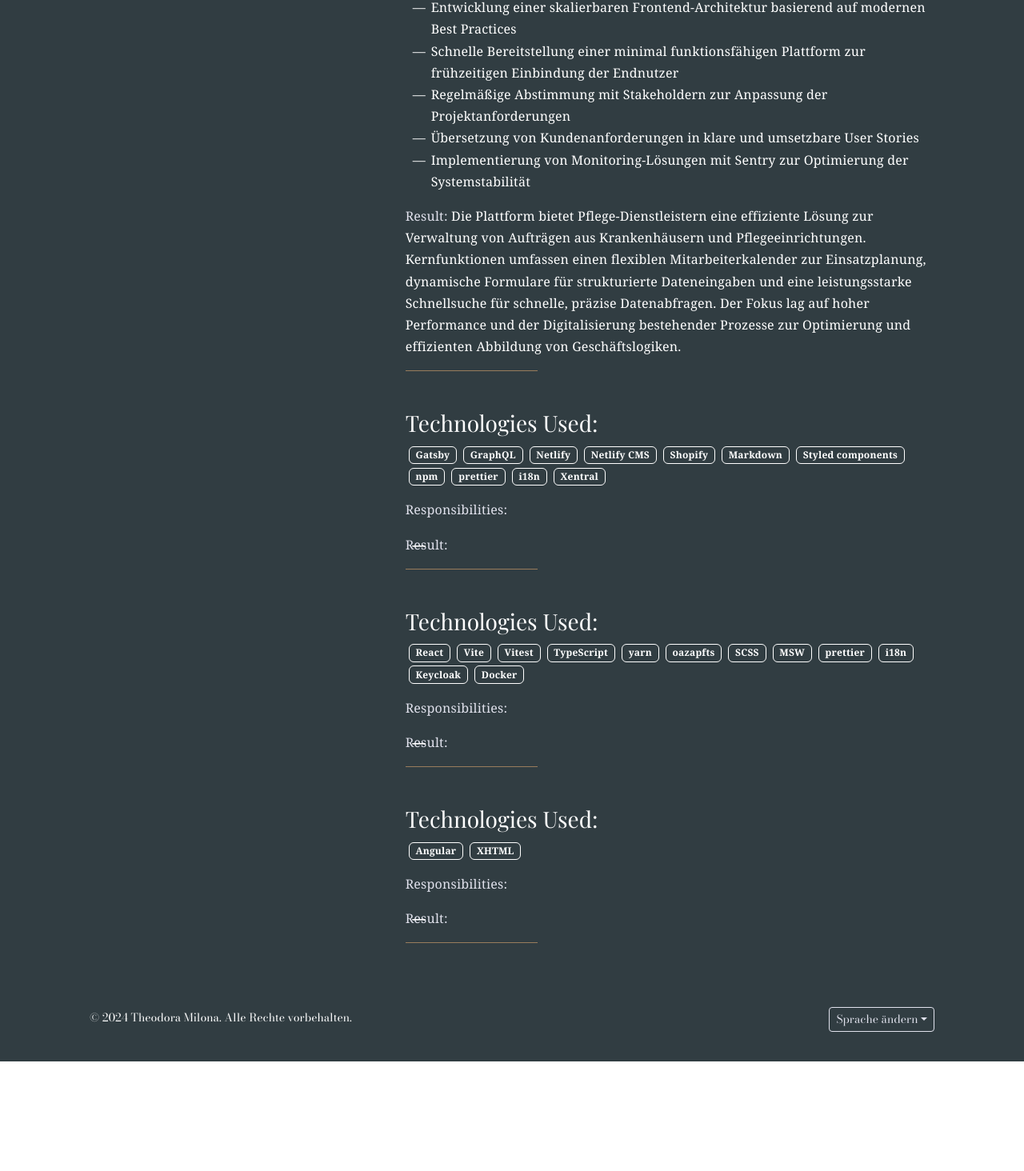
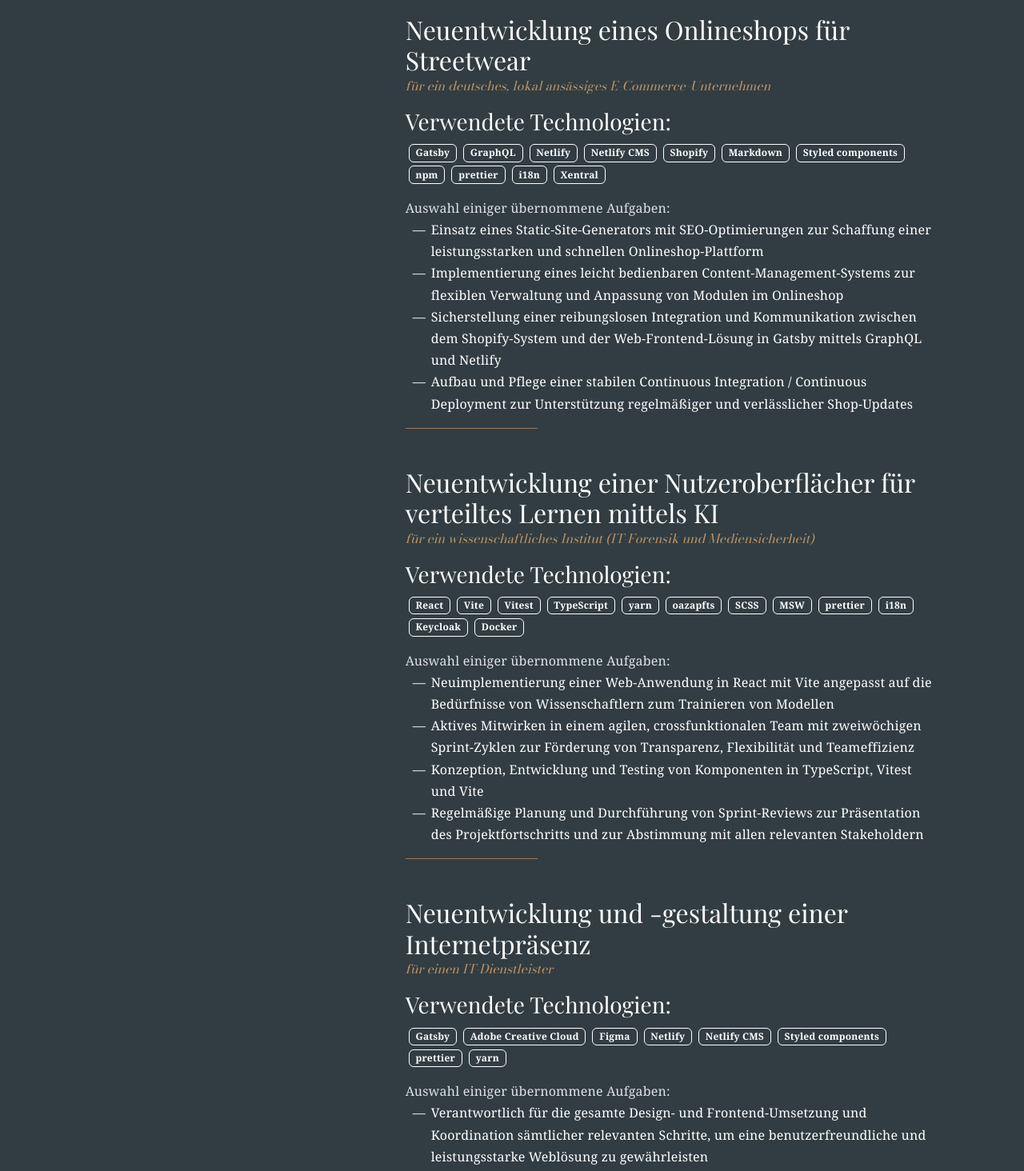
Before and after one commit to spookyMilly/millyscript, a Next.js app: page /de/projects in a window 1280 px wide. Shown: the part 1280-2744 px from the top of the page at 80% size. Before the commit the page ends 2607 px from the top, so only its background shows below. Built offline with nearby package versions, Linux system fonts and the light colour scheme.

Commit message:
Update: Add content to /projects

```diff
--- a/messages/de.json
+++ b/messages/de.json
@@ -8,69 +8,73 @@
         "heading": "Projekte",
         "description": "Eine kleine Auswahl meiner Lieblingsprojekte, an denen ich mitgewirkt habe.",
         "filter": "Filtern nach Technologie:",
-        "technologiesUsed": "Verwendete Technologien",
+        "technologiesUsed": "Verwendete Technologien:",
         "result": "Ergebnis",
-        "responsibilities": "Übernommene Aufgaben",
+        "responsibilities": "Auswahl einiger übernommene Aufgaben:",
         "projects": {
             "project1": {
-                "subtitle": "Projekt 1",
                 "projectTitle": "Modernisierung und Weiterentwicklung für die Lagerverwaltung eines renommierten Online-Händlers",
-                "customerType": "Europaweit operierender Onlinehändler",
-                "duration": "2 Jahre",
+                "role": "Beraterin, Frontend-Entwicklerin",
+                "customerType": "für einen europaweit operierenden Onlinehändler",
                 "responsibilitiesTaken_1": "Projektkommunikation auf Englisch für eine reibungslose internationale Zusammenarbeit",
-                "responsibilitiesTaken_2": "Beratung und Unterstützung externer Kollegen bei moderner Web-Technologie",
-                "responsibilitiesTaken_3": "Durchführung zahlreicher Pair-Programming- und Review-Sessions zur aktiven Wissensvermittlung und Förderung der Zusammenarbeit im Team",
-                "responsibilitiesTaken_4": "Entwicklung spezialisierter Features zur Unterstützung von browserbasierten Anwendungen für Barcode-Scanner, um eine effiziente Datenerfassung zu gewährleisten",
-                "responsibilitiesTaken_5": "Enge Zusammenarbeit mit Logistikexperten und Backend-Entwicklern zur Optimierung und Neuentwicklung von Schnittstellen für eine nahtlose Systemintegration und verbesserten Prozessabläufen",
+                "responsibilitiesTaken_2": "Durchführung zahlreicher Pair-Programming- und Review-Sessions zur aktiven Wissensvermittlung und Förderung der Zusammenarbeit im Team",
+                "responsibilitiesTaken_3": "Entwicklung spezialisierter Features zur Unterstützung von browserbasierten Anwendungen für Barcode-Scanner, um eine effiziente Datenerfassung zu gewährleisten",
+                "responsibilitiesTaken_4": "Enge Zusammenarbeit mit Logistikexperten und Backend-Entwicklern zur Optimierung und Neuentwicklung von Schnittstellen für eine nahtlose Systemintegration und verbesserten Prozessabläufen",
                 "result": "Das Projekt digitalisierte erfolgreich den Picking-Prozess für ca. 25.000 Artikelverkäufe pro Tag und steigerte die Genauigkeit erheblich. Kernstück war eine browserbasierte Lösung für Barcode-Scanner, die effiziente und fehlerfreie Datenerfassung ermöglichte. Optimierte Benutzeroberflächen sorgten für barrierefreie Nutzung, auch für Mitarbeitende mit Sehschwäche oder Analphabetismus, was die Produktivität deutlich erhöhte. Zudem wurden externe Mitarbeitende in modernen Frontend-Technologien wie React geschult, sodass sie das Projekt nach Übergabe selbstständig weiterentwickeln konnten."
             },
             "project2": {
-                "subtitle": "Projekt 2",
                 "projectTitle": "Neuentwicklung einer Plattform für die Personalvermittlung in der Pflegebranche",
-                "customerType": "Pflegebranche",
-                "duration": "1 Jahr, 5 Monate",
+                "role": "Frontend-Entwicklerin",
+                "customerType": "für einen Personalvermittler in der Pflegebranche",
                 "responsibilitiesTaken_1": "Entwicklung einer skalierbaren Frontend-Architektur basierend auf modernen Best Practices",
                 "responsibilitiesTaken_2": "Schnelle Bereitstellung einer minimal funktionsfähigen Plattform zur frühzeitigen Einbindung der Endnutzer",
                 "responsibilitiesTaken_3": "Regelmäßige Abstimmung mit Stakeholdern zur Anpassung der Projektanforderungen",
-                "responsibilitiesTaken_4": "Übersetzung von Kundenanforderungen in klare und umsetzbare User Stories",
-                "responsibilitiesTaken_5": "Implementierung von Monitoring-Lösungen mit Sentry zur Optimierung der Systemstabilität",
-                "result": "Die Plattform bietet Pflege-Dienstleistern eine effiziente Lösung zur Verwaltung von Aufträgen aus Krankenhäusern und Pflegeeinrichtungen. Kernfunktionen umfassen einen flexiblen Mitarbeiterkalender zur Einsatzplanung, dynamische Formulare für strukturierte Dateneingaben und eine leistungsstarke Schnellsuche für schnelle, präzise Datenabfragen. Der Fokus lag auf hoher Performance und der Digitalisierung bestehender Prozesse zur Optimierung und effizienten Abbildung von Geschäftslogiken."
+                "responsibilitiesTaken_4": "Implementierung von Monitoring-Lösungen mit Sentry zur Optimierung der Systemstabilität"
             },
             "project3": {
-                "subtitle": "Projekt 3",
-                "projectTitle": "",
-                "customerType": "",
-                "duration": "",
-                "responsibilitiesTaken_1": "",
-                "responsibilitiesTaken_2": "",
-                "responsibilitiesTaken_3": "",
-                "responsibilitiesTaken_4": "",
-                "responsibilitiesTaken_5": "",
-                "result": ""
+                "projectTitle": "Neuentwicklung eines Onlineshops für Streetwear",
+                "role": "Frontend-Entwicklerin",
+                "customerType": "für ein deutsches, lokal ansässiges E-Commerce-Unternehmen",
+                "responsibilitiesTaken_1": "Einsatz eines Static-Site-Generators  mit SEO-Optimierungen zur Schaffung einer leistungsstarken und schnellen Onlineshop-Plattform",
+                "responsibilitiesTaken_2": "Implementierung eines leicht bedienbaren Content-Management-Systems zur flexiblen Verwaltung und Anpassung von Modulen im Onlineshop",
+                "responsibilitiesTaken_3": "Sicherstellung einer reibungslosen Integration und Kommunikation zwischen dem Shopify-System und der Web-Frontend-Lösung in Gatsby mittels GraphQL und Netlify",
+                "responsibilitiesTaken_4": "Aufbau und Pflege einer stabilen Continuous Integration / Continuous Deployment zur Unterstützung regelmäßiger und verlässlicher Shop-Updates"
             },
             "project4": {
-                "subtitle": "Projekt 4",
-                "projectTitle": "",
-                "customerType": "",
-                "duration": "",
-                "responsibilitiesTaken_1": "",
-                "responsibilitiesTaken_2": "",
-                "responsibilitiesTaken_3": "",
-                "responsibilitiesTaken_4": "",
-                "responsibilitiesTaken_5": "",
-                "result": ""
+                "projectTitle": "Neuentwicklung einer Nutzeroberflächer für verteiltes Lernen mittels KI",
+                "role": "Frontend-Entwicklerin",
+                "customerType": "für ein wissenschaftliches Institut (IT-Forensik und Mediensicherheit)",
+                "responsibilitiesTaken_1": "Neuimplementierung einer Web-Anwendung in React mit Vite angepasst auf die Bedürfnisse von Wissenschaftlern zum Trainieren von Modellen",
+                "responsibilitiesTaken_2": "Aktives Mitwirken in einem agilen, crossfunktionalen Team mit zweiwöchigen Sprint-Zyklen zur Förderung von Transparenz, Flexibilität und Teameffizienz",
+                "responsibilitiesTaken_3": "Konzeption, Entwicklung und Testing von Komponenten in TypeScript, Vitest und Vite",
+                "responsibilitiesTaken_4": "Regelmäßige Planung und Durchführung von Sprint-Reviews zur Präsentation des Projektfortschritts und zur Abstimmung mit allen relevanten Stakeholdern"
             },
             "project5": {
-                "subtitle": "Projekt 5",
-                "projectTitle": "",
-                "customerType": "",
-                "duration": "",
-                "responsibilitiesTaken_1": "",
-                "responsibilitiesTaken_2": "",
-                "responsibilitiesTaken_3": "",
-                "responsibilitiesTaken_4": "",
-                "responsibilitiesTaken_5": "",
-                "result": ""
+                "projectTitle": "Neuentwicklung und -gestaltung einer Internetpräsenz",
+                "role": "Frontend-Entwicklerin, UX/UI-Designerin",
+                "customerType": "für einen IT-Dienstleister",
+                "responsibilitiesTaken_1": "Verantwortlich für die gesamte Design- und Frontend-Umsetzung und Koordination sämtlicher relevanten Schritte, um eine benutzerfreundliche und leistungsstarke Weblösung zu gewährleisten",
+                "responsibilitiesTaken_2": "Gestaltung und Umsetzung von Designs und Mock-ups, die auf die Anforderungen der Stakeholder und die Bedürfnisse der Zielgruppen abgestimmt waren",
+                "responsibilitiesTaken_3": "Erfolgreiche Durchführung von SEO-Maßnahmen und Google Ads-Kampagnen zur Steigerung der Sichtbarkeit und Lead-Generierung",
+                "responsibilitiesTaken_4": "Entwicklung einer performanten, kosteneffizienten und wartungsfreundlichen Weblösung, die den langfristigen Anforderungen des Unternehmens gerecht wird"
+            },
+            "project6": {
+                "projectTitle": "Entwicklung eines browserbasiertem Ebook-Readers für Desktop, Tablet und Mobile",
+                "role": "Frontend-Entwicklerin, UX/UI-Designerin",
+                "customerType": "für einen IT-Dienstleister in der Medienbranche",
+                "responsibilitiesTaken_1": "Feature-Entwicklung im Frontend unter Verwendung von Clean Code und Clean Architecture-Prinzipien mit Angular",
+                "responsibilitiesTaken_2": "Durchführung von Deployment und Release-Management mit Continuous Integration und Continuous Delivery (CI/CD)",
+                "responsibilitiesTaken_3": "UX/UI-Design der Webanwendung und der Landing Page",
+                "responsibilitiesTaken_4": "Konzeption und Durchführung von User-Experience- und Usability-Tests"
+            },
+            "project7": {
+                "projectTitle": "Service zur Markierung von Bildern mit unsichtbaren Wasserzeichen",
+                "role": "Frontend-Entwicklerin, Illustratorin, UX/UI-Designerin",
+                "customerType": "für einen IT-Dienstleister in der Mediensicherheitsbranche",
+                "responsibilitiesTaken_1": "Anforderungsanalyse und Erstellung von User Stories",
+                "responsibilitiesTaken_2": "Feature-Entwicklung unter Verwendung von Clean Code und Clean Architecture-Prinzipien mit VueJS",
+                "responsibilitiesTaken_3": "Aktives Mitwirken in einem agilen, crossfunktionalen Team mit zweiwöchigen Sprint-Zyklen zur Förderung von Transparenz, Flexibilität und Teameffizienz",
+                "responsibilitiesTaken_4": "Konzeption und Durchführung von User-Experience- und Usability-Tests"
             }
         }
     },
--- a/messages/en.json
+++ b/messages/en.json
@@ -13,64 +13,68 @@
         "responsibilities": "Responsibilities taken:",
         "projects": {
             "project1": {
-                "subtitle": "Project 1",
                 "projectTitle": "Modernization and enhancement of warehouse management for a renowned online retailer",
+                "role": "Consultant, Frontend Developer",
                 "customerType": "for a europe-wide operating online retailer",
-                "duration": "2 years",
                 "responsibilitiesTaken_1": "Managed project communication in English to ensure seamless international collaboration",
-                "responsibilitiesTaken_2": "Advised and supported external colleagues on modern web technologies",
-                "responsibilitiesTaken_3": "Conducted pair programming and code reviews to share knowledge",
-                "responsibilitiesTaken_4": "Developed browser-based features for barcode scanners to enable efficient data capture",
-                "responsibilitiesTaken_5": "Collaborated with logistics and backend teams to optimize interfaces and processes",
+                "responsibilitiesTaken_2": "Conducted pair programming and code reviews to share knowledge",
+                "responsibilitiesTaken_3": "Developed browser-based features for barcode scanners to enable efficient data capture",
+                "responsibilitiesTaken_4": "Collaborated with logistics and backend teams to optimize interfaces and processes",
                 "result": "The project successfully digitized the picking process for approximately 25,000 daily item sales, significantly improving accuracy. A key feature was a browser-based solution for barcode scanners, enabling efficient and error-free data capture. Optimized interfaces ensured accessibility for employees with visual impairments or illiteracy, boosting productivity. External staff received training in modern frontend technologies like React, enabling them to independently continue development after handover."
             },
             "project2": {
-                "subtitle": "Project 2",
                 "projectTitle": "Development of a new platform for recruitment in the healthcare sector",
+                "role": "Frontend Developer",
                 "customerType": "for a healthcare company",
-                "duration": "1 year, 5 months",
                 "responsibilitiesTaken_1": "Development of a scalable frontend architecture based on modern best practices",
                 "responsibilitiesTaken_2": "Rapid delivery of a functional MVP for early user testing and feedback",
                 "responsibilitiesTaken_3": "Regular collaboration with stakeholders to refine project requirements",
-                "responsibilitiesTaken_4": "Translation of client requirements into clear and actionable user stories",
-                "responsibilitiesTaken_5": "Implementation of real-time monitoring with Sentry to improve system stability and performance",
-                "result": "The platform provides care service providers with an efficient solution for managing orders from hospitals and care facilities. Key features include a flexible employee calendar for scheduling, dynamic forms for structured data entry, and a powerful search function for quick, precise data retrieval. The focus was on high performance and digitalizing existing processes to optimize and accurately model business logic."
+                "responsibilitiesTaken_4": "Implementation of real-time monitoring with Sentry to improve system stability and performance"
             },
             "project3": {
-                "subtitle": "Project 3",
-                "projectTitle": "",
-                "customerType": "",
-                "duration": "",
-                "responsibilitiesTaken_1": "",
-                "responsibilitiesTaken_2": "",
-                "responsibilitiesTaken_3": "",
-                "responsibilitiesTaken_4": "",
-                "responsibilitiesTaken_5": "",
-                "result": ""
+                "projectTitle": "Development of a new online shop for streetwear",
+                "role": "Frontend Developer",
+                "customerType": "for a German, locally based e-commerce company",
+                "responsibilitiesTaken_1": "Utilized a static site generator with SEO optimizations to create a high-performance and fast online shop platform",
+                "responsibilitiesTaken_2": "Implemented an easy-to-use content management system for flexible management and customization of shop modules",
+                "responsibilitiesTaken_3": "Ensured seamless integration and communication between the Shopify system and the web frontend solution in Gatsby using GraphQL and Netlify",
+                "responsibilitiesTaken_4": "Established and maintained a robust continuous integration/continuous deployment pipeline to support regular and reliable shop updates"
             },
             "project4": {
-                "subtitle": "Project 4",
-                "projectTitle": "",
-                "customerType": "",
-                "duration": "",
-                "responsibilitiesTaken_1": "",
-                "responsibilitiesTaken_2": "",
-                "responsibilitiesTaken_3": "",
-                "responsibilitiesTaken_4": "",
-                "responsibilitiesTaken_5": "",
-                "result": ""
+                "projectTitle": "Development of a user interface for distributed learning using AI",
+                "role": "Frontend Developer",
+                "customerType": "for a scientific institute (IT forensics and media security)",
+                "responsibilitiesTaken_1": "Redesigned and implemented a web application in React with Vite, tailored for scientists to train models",
+                "responsibilitiesTaken_2": "Actively participated in an agile, cross-functional team with bi-weekly sprints to enhance transparency, flexibility, and team efficiency",
+                "responsibilitiesTaken_3": "Designed, developed, and tested components using TypeScript, Vitest, and Vite",
+                "responsibilitiesTaken_4": "Regularly planned and conducted sprint reviews to present progress and align with stakeholders"
             },
             "project5": {
-                "subtitle": "Project 5",
-                "projectTitle": "",
-                "customerType": "",
-                "duration": "",
-                "responsibilitiesTaken_1": "",
-                "responsibilitiesTaken_2": "",
-                "responsibilitiesTaken_3": "",
-                "responsibilitiesTaken_4": "",
-                "responsibilitiesTaken_5": "",
-                "result": ""
+                "projectTitle": "Development and redesign of an online presence",
+                "role": "Frontend Developer, UX/UI Designer",
+                "customerType": "for an IT service provider",
+                "responsibilitiesTaken_1": "Oversaw design and frontend implementation to deliver a user-friendly, high-performance web solution",
+                "responsibilitiesTaken_2": "Created designs and mock-ups tailored to stakeholder requirements and target audience needs",
+                "responsibilitiesTaken_3": "Executed SEO strategies and Google Ads campaigns to improve visibility and lead generation",
+                "responsibilitiesTaken_4": "Developed a performant, cost-efficient, and maintainable web solution to meet long-term business needs"
+            },
+            "project6": {
+                "projectTitle": "Development of a browser-based ebook reader for desktop, tablet, and mobile",
+                "role": "Frontend Developer, UX/UI Designer",
+                "customerType": "for an IT service provider in the media industry",
+                "responsibilitiesTaken_1": "Developed frontend features using Clean Code and Clean Architecture principles with Angular",
+                "responsibilitiesTaken_2": "Managed deployments and release cycles with Continuous Integration and Continuous Delivery (CI/CD)",
+                "responsibilitiesTaken_3": "Designed the UX/UI for the web application and landing page",
+                "responsibilitiesTaken_4": "Planned and conducted user experience and usability tests"
+            },
+            "project7": {
+                "projectTitle": "Service for marking images with invisible watermarks",
+                "role": "Frontend Developer, Illustrator, UX/UI Designer",
+                "customerType": "for an IT service provider in the media security sector",
+                "responsibilitiesTaken_1": "Performed requirements analysis and created user stories",
+                "responsibilitiesTaken_2": "Developed features using Clean Code and Clean Architecture principles with VueJS",
+                "responsibilitiesTaken_3": "Actively participated in an agile, cross-functional team with bi-weekly sprints to enhance transparency, flexibility, and team efficiency",
+                "responsibilitiesTaken_4": "Planned and conducted user experience and usability tests"
             }
         }
     },
--- a/src/app/[lang]/components/projects/projectWithDescription/_projectWithDescription.tsx
+++ b/src/app/[lang]/components/projects/projectWithDescription/_projectWithDescription.tsx
@@ -17,7 +17,7 @@
         <div>
             <h2 className={"m-0"}>{t(`projects.${project.id}.projectTitle`)}</h2>
             <p className={styles.subtitle}>{t(`projects.${project.id}.customerType`)}</p>
-            <h3 className={"mb-2 mt-2"}>Technologies Used:</h3>
+            <h3 className={"mb-2 mt-2"}>{t(`technologiesUsed`)}</h3>
             <ul className={`list-unstyled ${styles.easierToRead}`}>
                 {project.technologiesUsed.map((tech, index) => (
                     <li className={styles.technologyTag} key={index}>
@@ -26,11 +26,8 @@
                 ))}
             </ul>
             <div className={styles.easierToRead}>
-                <span className={styles.miniHeading}>Responsibilities:</span>{" "}
+                <span className={styles.miniHeading}>{t(`responsibilities`)}</span>{" "}
                 <ResponsibilitiesList projectId={project.id} />
-                <p>
-                    <span className={styles.miniHeading}>Result:</span> {t(`projects.${project.id}.result`)}
-                </p>
             </div>
         </div>
     );
--- a/src/app/[lang]/components/projects/projectWithDescription/projectWithDescription.module.scss
+++ b/src/app/[lang]/components/projects/projectWithDescription/projectWithDescription.module.scss
@@ -1,7 +1,7 @@
 @import "src/app/styles/variables.module";
 
 .subtitle {
-    color: $lightBlue;
+    color: $gold;
     opacity: 0.75;
     font-style: italic;
 }
--- a/src/app/[lang]/components/projects/responsibilityList/_responsibilitiesList.tsx
+++ b/src/app/[lang]/components/projects/responsibilityList/_responsibilitiesList.tsx
@@ -13,7 +13,6 @@
         `${projectId}.responsibilitiesTaken_2`,
         `${projectId}.responsibilitiesTaken_3`,
         `${projectId}.responsibilitiesTaken_4`,
-        `${projectId}.responsibilitiesTaken_5`,
     ] as const;
 
     return (
--- a/src/app/data/projectList.ts
+++ b/src/app/data/projectList.ts
@@ -73,6 +73,23 @@
     },
     {
         id: "project5",
+        technologiesUsed: [
+            "Gatsby",
+            "Adobe Creative Cloud",
+            "Figma",
+            "Netlify",
+            "Netlify CMS",
+            "Styled components",
+            "prettier",
+            "yarn",
+        ],
+    },
+    {
+        id: "project6",
         technologiesUsed: ["Angular", "XHTML"],
     },
+    {
+        id: "project7",
+        technologiesUsed: ["VueJS", "Jquery", "Keycloak", "Stripe", "Thymeleaf", "Java", "CSS"],
+    },
 ];
```
